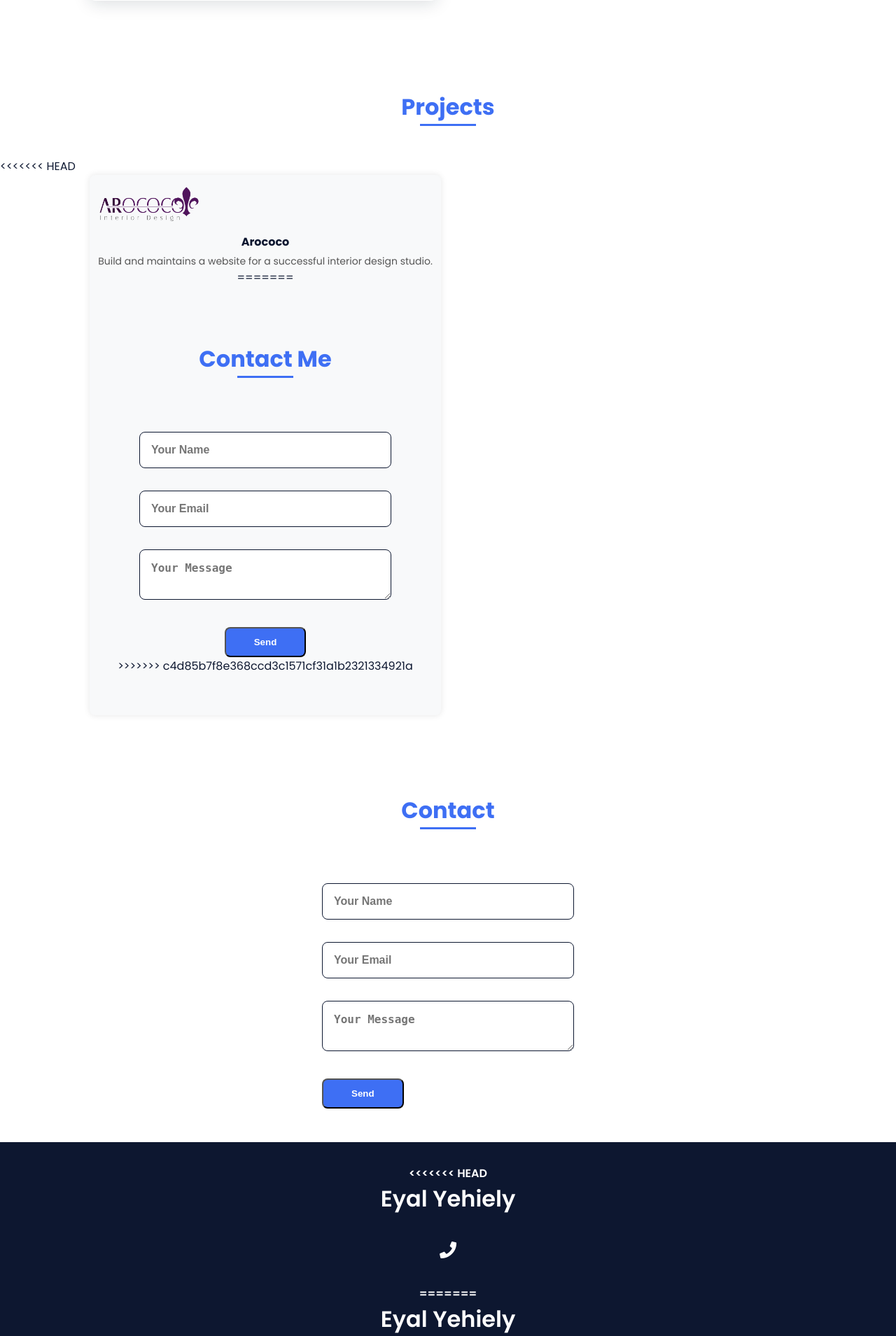
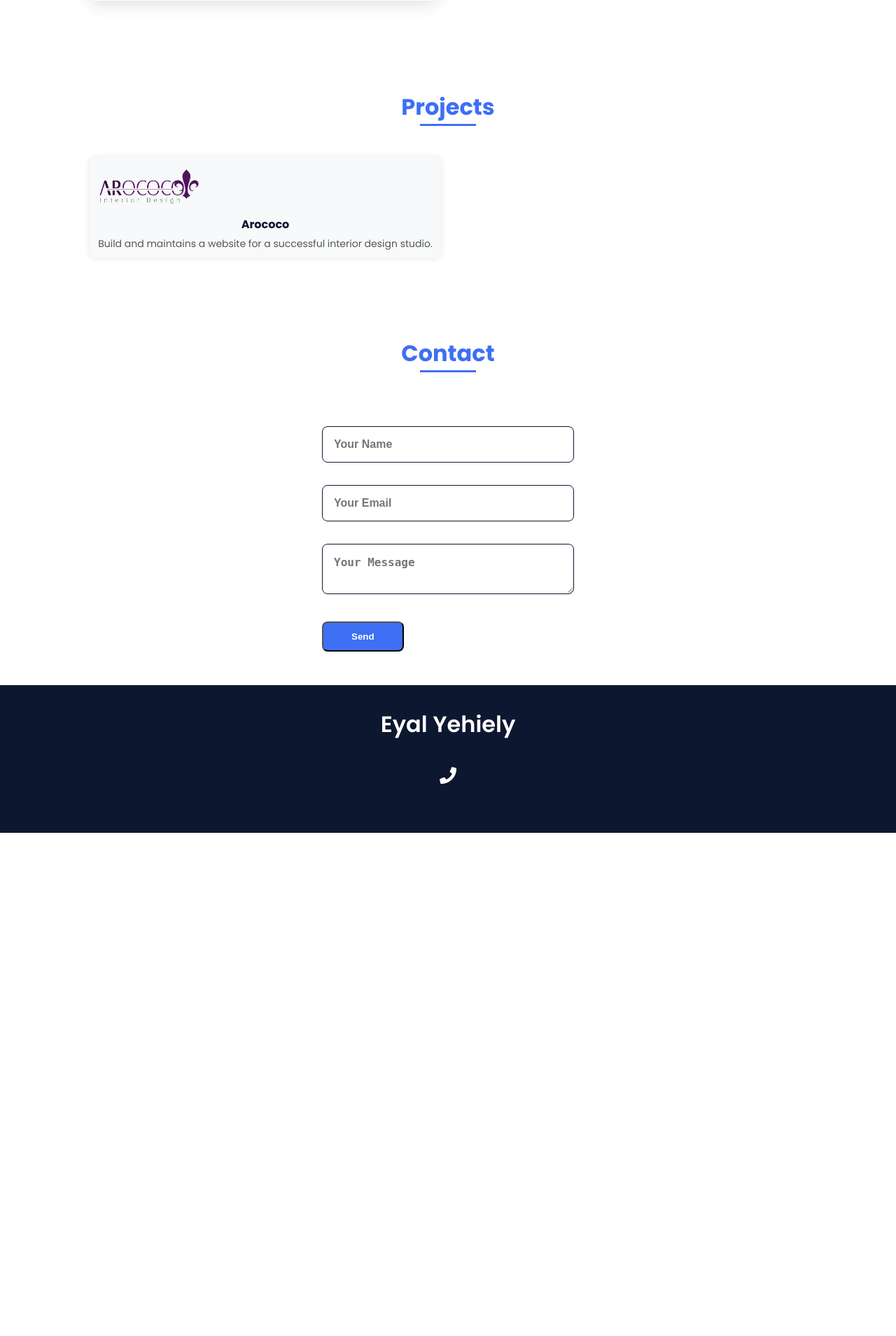
Before and after one commit to eyalyehiely/portfolio, a Flask app: page / in a window 1280 px wide. Shown: the part 2553-4462 px from the top of the page at 70% size. After the commit the page ends 3743 px from the top, so only its background shows below. Run offline with Flask 3, Linux system fonts and the light colour scheme.

Commit message:
update merge

```diff
--- a/templates/index.html
+++ b/templates/index.html
@@ -292,7 +292,6 @@
       <section class="projects section" id="projects">
         <h2 class="section-title">Projects</h2>
 
-<<<<<<< HEAD
         <div class="projects__container bd-grid">
           <!-- Container for Images and Descriptions -->
           <div class="projects__grid">
@@ -314,19 +313,6 @@
                 Build and maintains a website for a successful interior design
                 studio.
               </p>
-=======
-        <!-- ===== CONTACT ===== -->
-        <section class="contact section" id="contact">
-            <h2 class="section-title">Contact Me</h2>
-
-            <div class="contact__container bd-grid">
-                <form action="/send_email" method="POST" class="contact__form">
-                    <input type="text" name="name" placeholder="Your Name" class="contact__input" required>
-                    <input type="email" name="email" placeholder="Your Email" class="contact__input" required>
-                    <textarea name="message" placeholder="Your Message" class="contact__input" required></textarea>
-                    <button type="submit" class="button">Send</button>
-                </form>
->>>>>>> c4d85b7f8e368ccd3c1571cf31a1b2321334921a
             </div>
 
             <!-- Project 2 -->
@@ -425,7 +411,6 @@
 
     <!-- ===== FOOTER ===== -->
     <footer class="footer">
-<<<<<<< HEAD
       <p class="footer__title">Eyal Yehiely</p>
       <div class="footer__social">
         <!-- <a href="https://www.facebook.com/profile.php?id=100002172468513&mibextid=LQQJ4d" class="footer__icon" target="_blank" rel="noopener noreferrer"><i class='bx bxl-facebook'></i></a> -->
@@ -444,15 +429,6 @@
           ><i class="fas fa-phone"></i
         ></a>
       </div>
-=======
-        <p class="footer__title">Eyal Yehiely</p>
-        <div class="footer__social">
-            <!-- <a href="https://www.facebook.com/profile.php?id=100002172468513&mibextid=LQQJ4d" class="footer__icon" target="_blank" rel="noopener noreferrer"><i class='bx bxl-facebook'></i></a> -->
-            <!-- <a href="https://www.instagram.com/eyal.yehiely?igsh=N2p0Z28ybHIxbzly&utm_source=qr" class="footer__icon" target="_blank" rel="noopener noreferrer"><i class='bx bxl-instagram'></i></a> -->
-            <a href="tel:+972548339441" class="footer__icon" target="_blank" rel="noopener noreferrer"><i class='fas fa-phone'></i></a>
-        </div>
-
->>>>>>> c4d85b7f8e368ccd3c1571cf31a1b2321334921a
     </footer>
 
     <!-- ===== SCROLL REVEAL ===== -->
```
